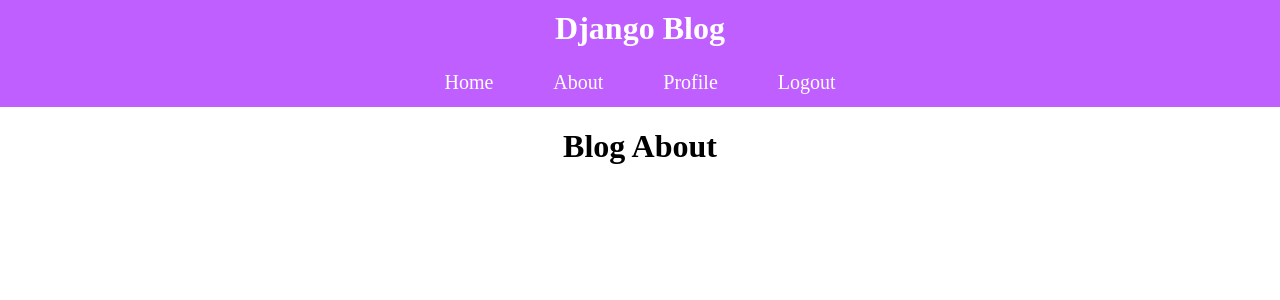
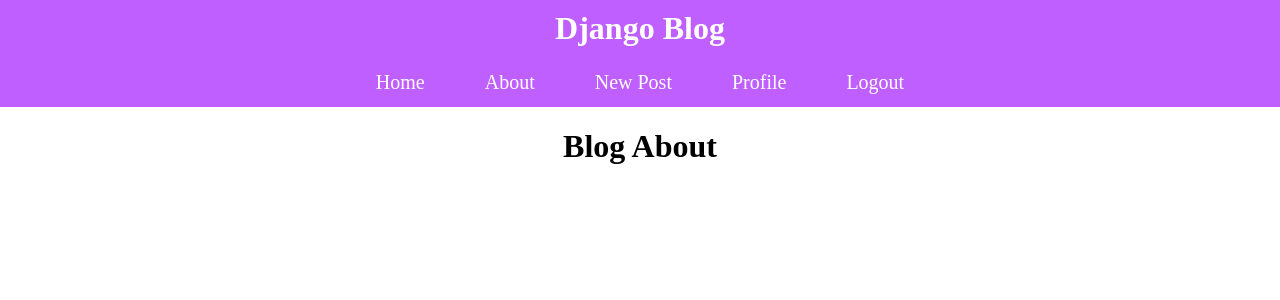
Before and after one commit to starlightromero/django-blog, a Django app: page /about/ in a window 1280 px wide. Shown: the top 300 px of the page. Run offline with Django 3.2, Linux system fonts and the light colour scheme; the visitor is signed in with stand-in values (Sample User, id 1).

Commit message:
added New Post nav link

```diff
--- a/blog/templates/blog/base.html
+++ b/blog/templates/blog/base.html
@@ -19,6 +19,7 @@
       <a href="{% url 'blog-home' %}">Home</a>
       <a href="{% url 'blog-about' %}">About</a>
       {% if user.is_authenticated %}
+        <a href="{% url 'post-create' %}">New Post</a>
         <a href="{% url 'profile' %}">Profile</a>
         <a href="{% url 'logout' %}">Logout</a>
       {% else %}
```
